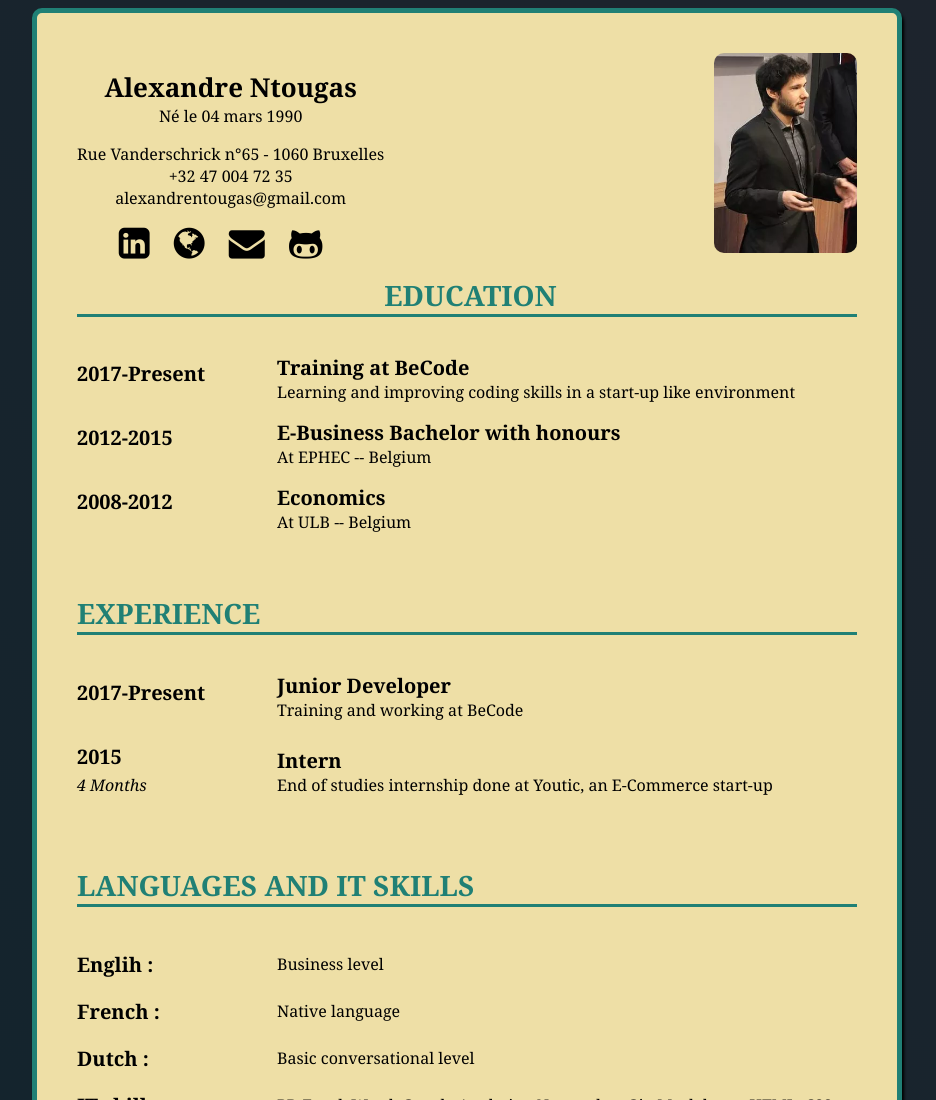
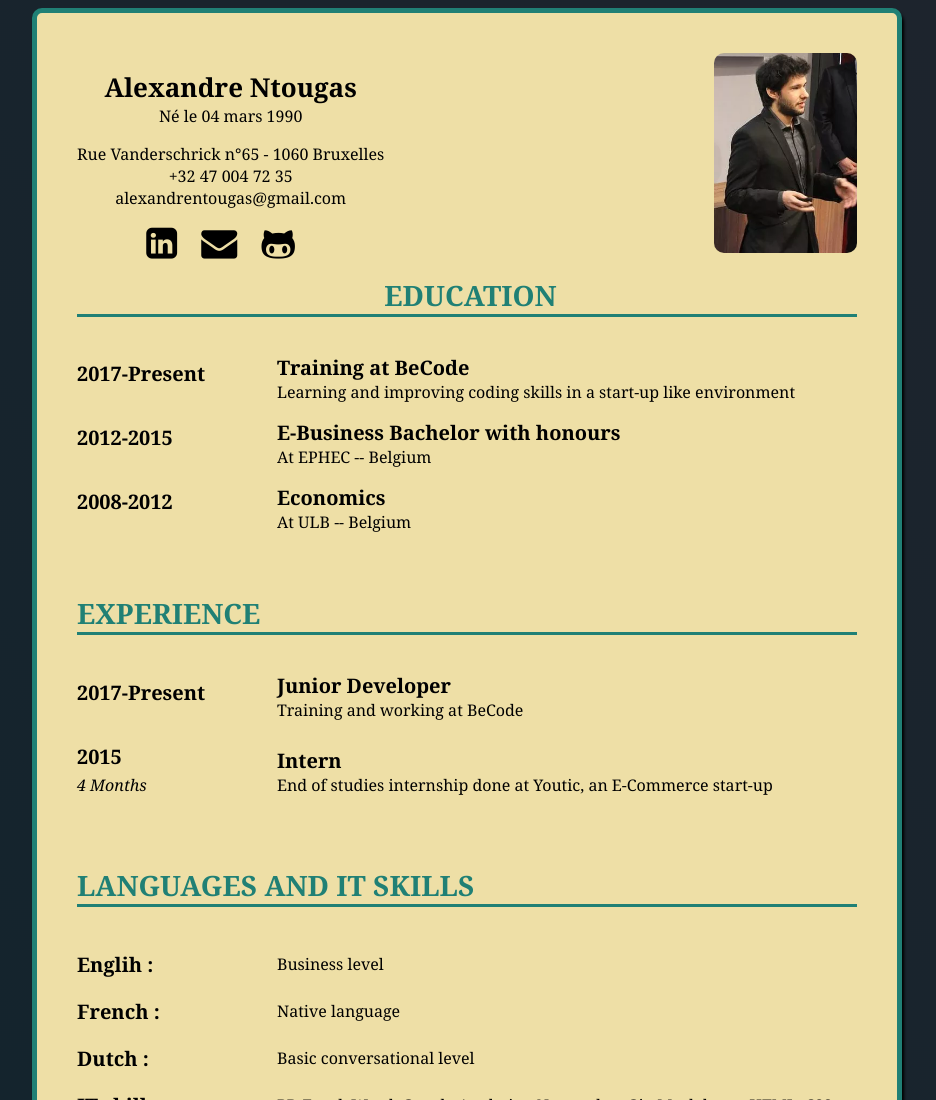
Before and after one commit to alexandrentougas/My-CV, a plain HTML site: page index.html in a window 1280 px wide. Shown: the top 1100 px of the page, without its empty margins (173-1109 px from the left). Drawn offline with Linux system fonts and the light colour scheme.

Commit message:
temporary commit

```diff
--- a/index.html
+++ b/index.html
@@ -23,7 +23,7 @@
         alexandrentougas@gmail.com <br></p>
         <p>
           <a href="https://www.linkedin.com/in/alexandre-ntougas-0556a08b"><i class="fa fa-linkedin-square"></i></a>
-          <a href="http://alexandrentougas.wixsite.com/profile"><i class="fa fa-globe" aria-hidden="true"></i></a>
+          <!-- <a href=""><i class="fa fa-globe" aria-hidden="true"></i></a> -->
           <a href="mailto:alexandrentougas@gmail.com"><i class="fa fa-envelope" aria-hidden="true"></i></a>
           <a href="https://github.com/alexandrentougas"><i class="fa fa-github-alt" aria-hidden="true"></i></a>
         </p>
```
